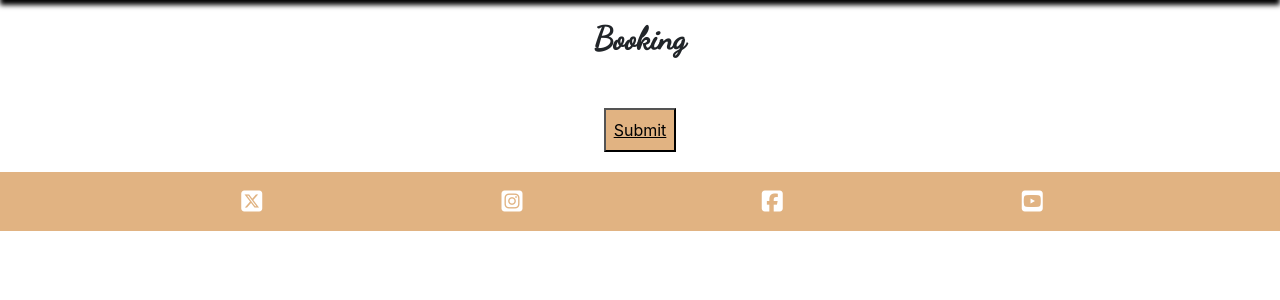
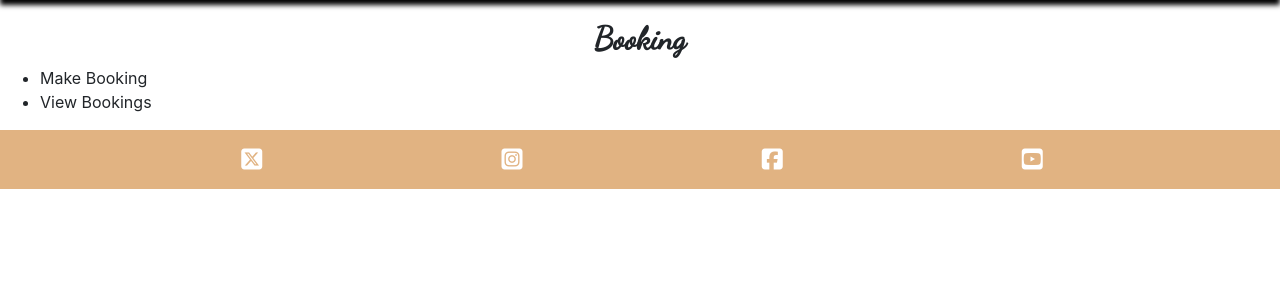
Before and after one commit to oscarbutler/restaurant, a Django app: template booking/templates/booking.html in a window 1280 px wide. Shown: the part 80-380 px from the top of the page. Run offline with Django 4.2, Linux system fonts and the light colour scheme; the template is opened without the code that fills it, so the values that code supplies are empty; some libraries are stand-ins or nearby versions.

Commit message:
Add booking options

```diff
--- a/booking/templates/booking.html
+++ b/booking/templates/booking.html
@@ -88,7 +88,10 @@
     </header>
     <main>
         <h2 class="booking-heading">Booking</h2>
-        <button type="submit" class="submit-button">Submit</button>
+        <ul class="booking-options">
+            <li>Make Booking</li>
+            <li>View Bookings</li>
+        </ul>
     </main>
 
     <footer>
```
